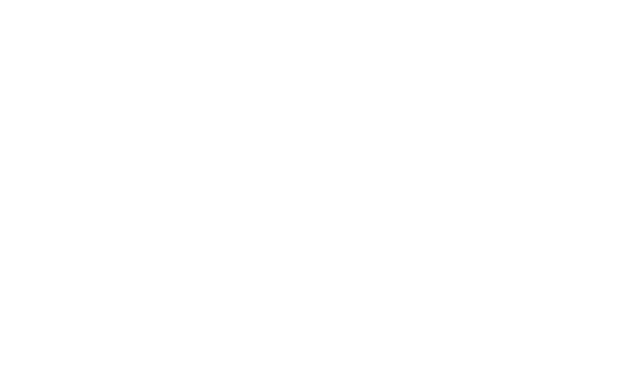
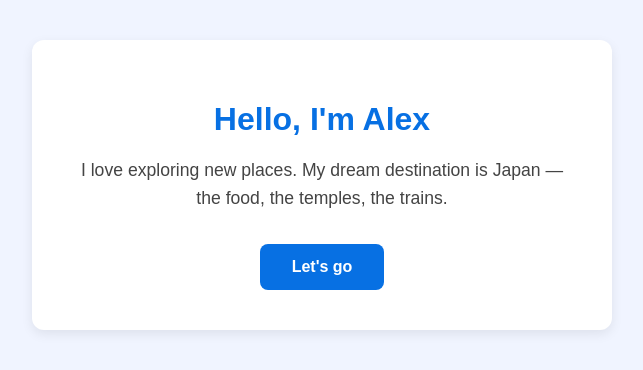
Before and after one commit to Viv648/SC-designcode, a plain HTML site: page exercises/01-intro/starter/index.html in a window 1280 px wide. Shown: the whole page, without its empty margins (318-961 px from the left). Drawn offline with Linux system fonts and the light colour scheme.

```diff
--- a/exercises/01-intro/starter/index.html
+++ b/exercises/01-intro/starter/index.html
@@ -3,21 +3,61 @@
   <head>
     <meta charset="UTF-8" />
     <meta name="viewport" content="width=device-width, initial-scale=1.0" />
-    <title>Exercise 1 - Starter</title>
+    <title>My Travel Page</title>
     <style>
       body {
         font-family: sans-serif;
-        max-width: 600px;
-        margin: 40px auto;
-        padding: 0 20px;
+        background: #f0f4ff;
+        margin: 0;
+        padding: 40px 20px;
+      }
+
+      .card {
+        background: white;
+        max-width: 500px;
+        margin: 0 auto;
+        padding: 40px;
+        border-radius: 12px;
+        box-shadow: 0 4px 12px rgba(0, 0, 0, 0.08);
+        text-align: center;
+      }
+
+      h1 {
+        color: #0770e3;
+        font-size: 2rem;
+        margin-bottom: 8px;
+      }
+
+      p {
+        color: #444;
+        font-size: 1.1rem;
+        line-height: 1.6;
+        margin-bottom: 32px;
+      }
+
+      .button {
+        display: inline-block;
+        background: #0770e3;
+        color: white;
+        padding: 14px 32px;
+        border-radius: 8px;
+        font-size: 1rem;
+        font-weight: bold;
+        text-decoration: none;
+        cursor: pointer;
+        border: none;
+      }
+
+      .button:hover {
+        background: #0557b0;
       }
     </style>
   </head>
   <body>
-    <!-- TODO: Add a heading with your name -->
-
-    <!-- TODO: Add a short description -->
-
-    <!-- TODO: Add a button -->
+    <div class="card">
+      <h1>Hello, I'm Alex</h1>
+      <p>I love exploring new places. My dream destination is Japan — the food, the temples, the trains.</p>
+      <button class="button">Let's go</button>
+    </div>
   </body>
 </html>
```
Also changed, not shown: 6 other files.
